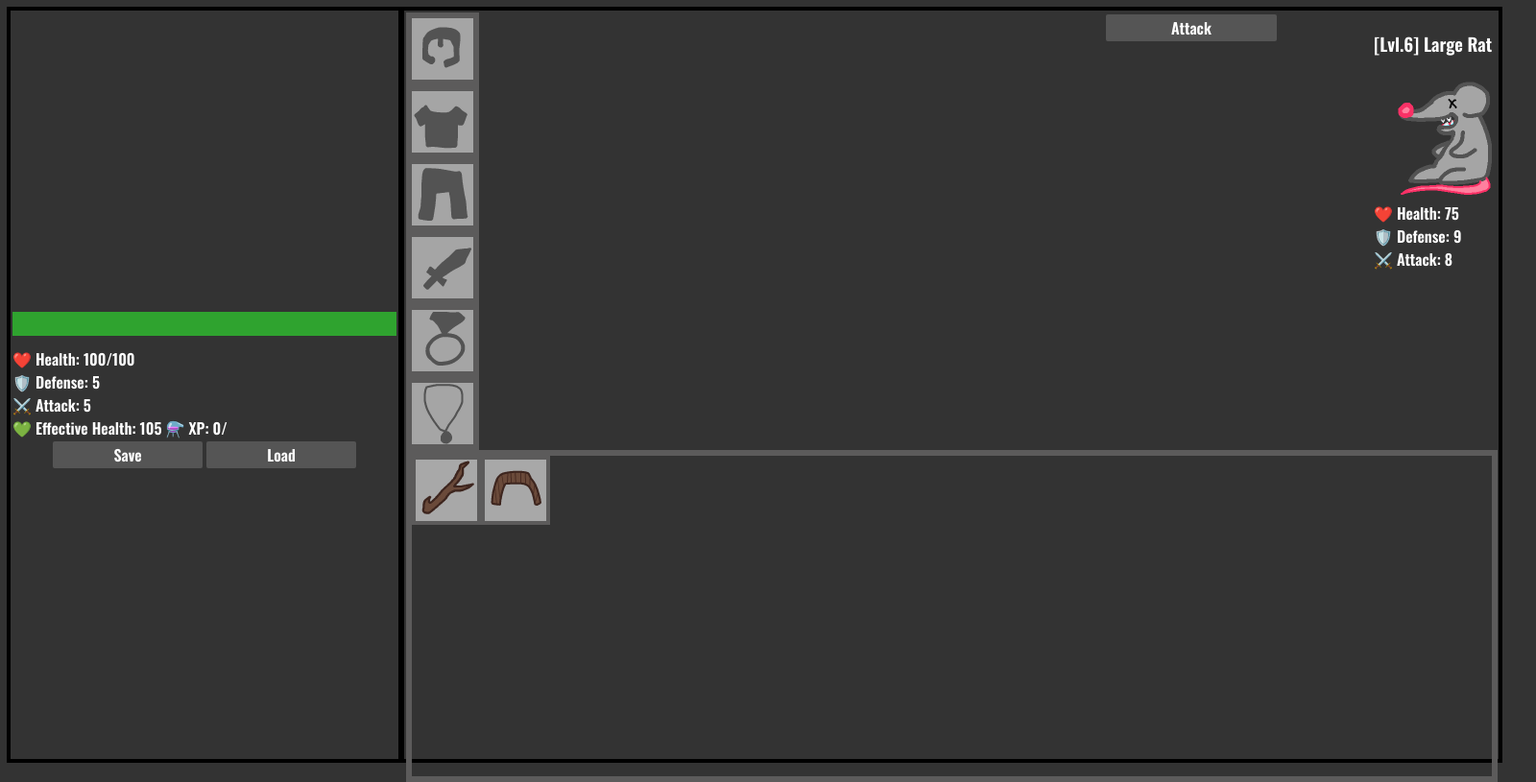
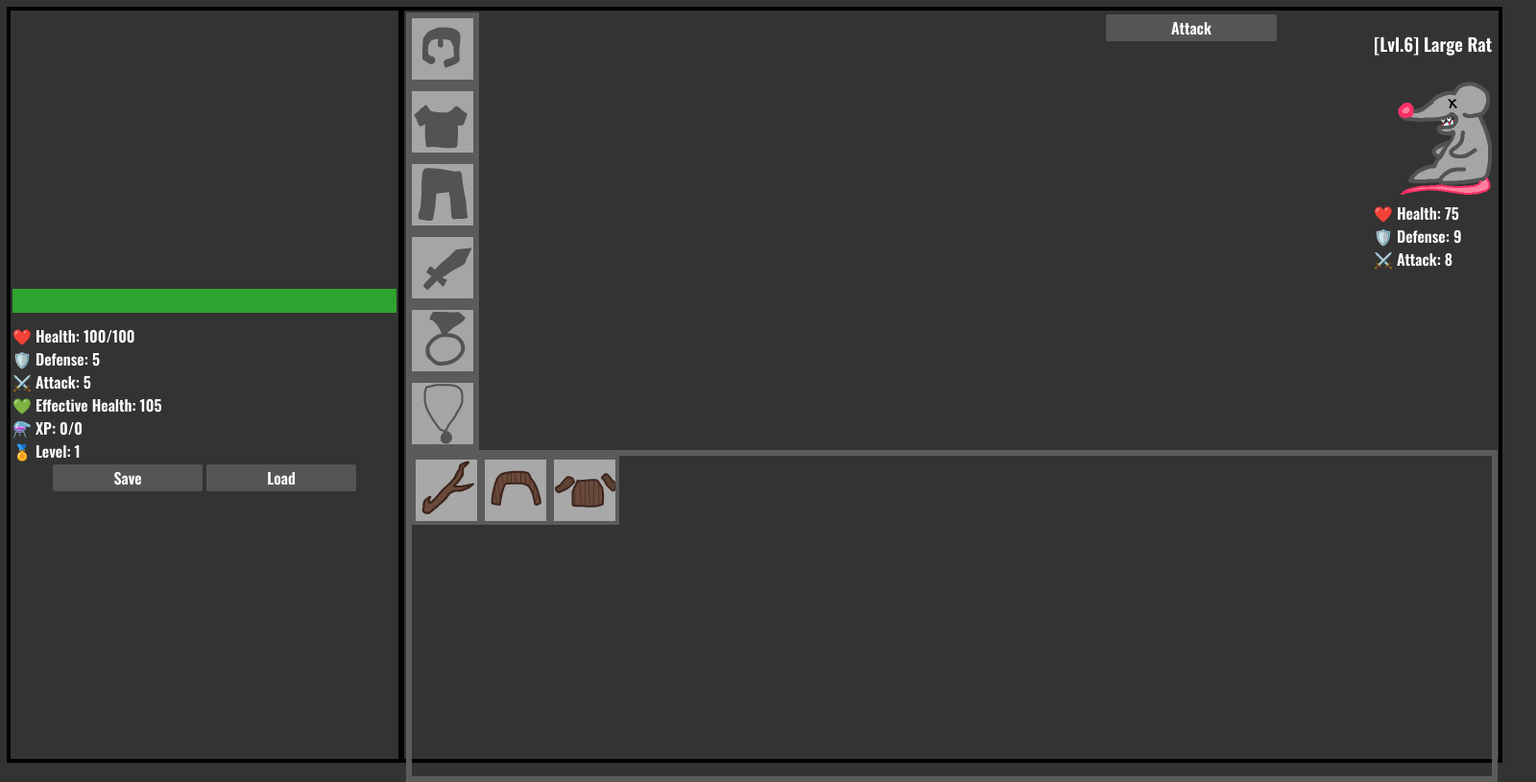
Before and after one commit to Robbit2/Electron-RPG, an Electron app: page index.html in a window 1600 px wide. Shown: the whole page at 96% size. Drawn offline with nearby package versions, Linux system fonts and the light colour scheme; no server answers.

Commit message:
added more xp related functions & finished equip()

```diff
--- a/index.html
+++ b/index.html
@@ -14,8 +14,9 @@
         <span id="healthTxt">❤️ Health: 100/100</span><br>
         <span id="defenseTxt">🛡️ Defense: 5</span><br>
         <span id="attackTxt">⚔️ Attack: 5</span><br>
-        <span id="ehpTxt">💚 Effective Health: 105</span>
-        <span id="xp">⚗️ XP: 0/</span>
+        <span id="ehpTxt">💚 Effective Health: 105</span><br>
+        <span id="xp">⚗️ XP: 0/250</span><br>
+        <span id="level">🏅 Level: 1</span>
         <br>
         <button id="savebtn">Save</button><button id="loadbtn">Load</button>
     </div>
--- a/item_db.js
+++ b/item_db.js
@@ -1,6 +1,7 @@
 const items = {
-    stick : {name:"Stick",img:"./img/items/weapons/swords/stick.png",id:"weapon:stick",atk:5,def:0,type:"weapon",rarity:"#a8a8a8"},
-    wooden_helmet : {name:"Wooden Helmet",img:"./img/items/armor/wooden_helmet.png",id:"armor:wooden_helmet",atk:0,def:5,type:"armor.helmet",rarity:"#a8a8a8"}
+    stick : {name:"Stick",img:"./img/items/weapons/swords/stick.png",id:"weapon:stick",atk:5,def:0,type:"weapon",rarity:"#a8a8a8",level:1,gilded:false},
+    wooden_helmet : {name:"Wooden Helmet",img:"./img/items/armor/wooden_helmet.png",id:"armor:wooden_helmet",atk:0,def:5,type:"armor.helmet",rarity:"#a8a8a8",level:1,gilded:false},
+    wooden_chestplate : {name:"Wooden Chestplate",img:"./img/items/armor/wooden_chestplate.png",id:"armor:wooden_chestplate",atk:0,def:8,type:"armor.chest",rarity:"#a8a8a8",level:1,gilded:false}
 };
 
 exports.searchDB = function(query){
--- a/script.js
+++ b/script.js
@@ -10,7 +10,7 @@ var stats = {
     defense : 5,
     level: 1,
     xp: 0,
-    inventory : [{name:"Stick",img:"./img/items/weapons/swords/stick.png",id:"weapon:stick",atk:5,def:0,type:"weapon",rarity:"#a8a8a8",level:1,gilded:false},{name:"Wooden Helmet",img:"./img/items/armor/wooden_helmet.png",id:"armor:wooden_helmet",atk:0,def:5,type:"armor.helmet",rarity:"#a8a8a8",level:1,gilded:false}],
+    inventory : [{name:"Stick",img:"./img/items/weapons/swords/stick.png",id:"weapon:stick",atk:5,def:0,type:"weapon",rarity:"#a8a8a8",level:1,gilded:false},{name:"Wooden Helmet",img:"./img/items/armor/wooden_helmet.png",id:"armor:wooden_helmet",atk:0,def:5,type:"armor.helmet",rarity:"#a8a8a8",level:1,gilded:false},{name:"Wooden Chestplate",img:"./img/items/armor/wooden_chestplate.png",id:"armor:wooden_chestplate",atk:0,def:8,type:"armor.chest",rarity:"#a8a8a8",level:1,gilded:false}],
     equipped : {
         head : null,
         chest : null,
@@ -47,10 +47,22 @@ function updateInventory(){
     }
 }
 
+function xpReq(){
+    var cl = stats.level;
+    var xpReqInt = cl*(cl-1)*250;
+    return xpReqInt;
+}
+
+function levelUp(){
+    stats.xp = 0;
+    stats.level += 1;
+    ipc.send('gotXP',xp);
+}
 
 function getExp(){
+    var xpEarned = 0;
     var cl = stats.level;
-    var xpEarned = 0;
+    var xpReqInt = cl*(cl-1)*250;
     if(cl <= 10){
         xpEarned = 50 + (5*cl);
     }if(cl >= 11 && cl <= 20){
@@ -78,8 +90,11 @@ function getExp(){
     }if(cl >= 121){
         xpEarned = 350000 + (5*cl);
     }
-    var xpReq = ((8 * cl) + (8 * (cl - 1)));
-    return [xpEarned, xpReq];
+    stats.xp += xpEarned;
+    if(stats.xp >= xpReqInt){
+        levelUp();
+    }
+    return xpEarned;
 }
 
 function renderEnemy(){
@@ -97,6 +112,7 @@ function renderEnemy(){
         if(stats.currentEnemy.health <= 0){
             ipc.send('killed',stats.currentEnemy.name());
             stats.currentEnemy = null;
+            getExp();
             chooseEnemy();
         }
     },100)
@@ -158,6 +174,8 @@ function updateHealth(){
     const defenseTxt = document.querySelector("#defenseTxt");
     const attackTxt = document.querySelector("#attackTxt");
     const eHPTxt = document.querySelector("#ehpTxt");
+    const xpTxt = document.querySelector("#xp");
+    const lvlTxt = document.querySelector("#level");
     setInterval(() => {
         var _stats = addStats();
         var health = stats.health;
@@ -175,6 +193,8 @@ function updateHealth(){
         defenseTxt.innerHTML = `🛡️ Defense: ${_stats[1]}`;
         attackTxt.innerHTML = `⚔️ Attack: ${_stats[0]}`;
         eHPTxt.innerHTML = `💚 Effective Health: ${eHP()}`;
+        xpTxt.innerHTML = `⚗️ XP: ${stats.xp}/${xpReq()}`;
+        lvlTxt.innerHTML = `🏅 Level: ${stats.level}`;
     },100)
 }
 
@@ -198,6 +218,46 @@ function equip(id){
             const _item = stats.equipped.head;
             stats.inventory.push(_item);
             stats.equipped.head = item;
+            stats.inventory.splice(id,1);
+        }
+    }if(item.type == "armor.chest"){
+        if(stats.equipped.chest == null){
+            stats.equipped.chest = item;
+            stats.inventory.splice(id,1);
+        }else{
+            const _item = stats.equipped.chest;
+            stats.inventory.push(_item);
+            stats.equipped.chest = item;
+            stats.inventory.splice(id,1);
+        }
+    }if(item.type == "armor.legs"){
+        if(stats.equipped.legs == null){
+            stats.equipped.legs = item;
+            stats.inventory.splice(id,1);
+        }else{
+            const _item = stats.equipped.legs;
+            stats.inventory.push(_item);
+            stats.equipped.legs = item;
+            stats.inventory.splice(id,1);
+        }
+    }if(item.type == "accessory.1"){
+        if(stats.equipped.accessory_1 == null){
+            stats.equipped.accessory_1 = item;
+            stats.inventory.splice(id,1);
+        }else{
+            const _item = stats.equipped.accessory_1;
+            stats.inventory.push(_item);
+            stats.equipped.accessory_1 = item;
+            stats.inventory.splice(id,1);
+        }
+    }if(item.type == "accessory.2"){
+        if(stats.equipped.accessory_2 == null){
+            stats.equipped.accessory_2 = item;
+            stats.inventory.splice(id,1);
+        }else{
+            const _item = stats.equipped.accessory_2;
+            stats.inventory.push(_item);
+            stats.equipped.accessory_2 = item;
             stats.inventory.splice(id,1);
         }
     }
```
